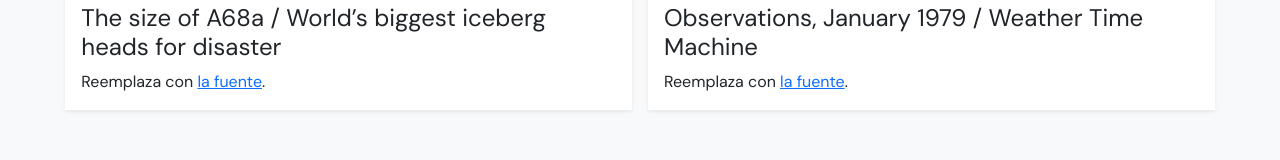
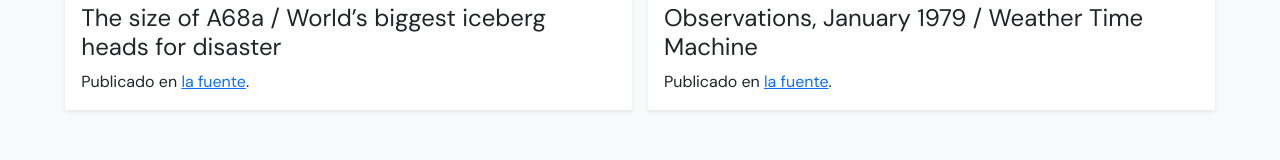
Before and after one commit to constanzavaldovinos/info-digital-03, a plain HTML site: page index.html in a window 1280 px wide. Shown: the part 2341-2501 px from the top of the page. Drawn offline with nearby package versions, Linux system fonts and the light colour scheme.

Commit message:
Update index.html
:)

```diff
--- a/index.html
+++ b/index.html
@@ -110,7 +110,7 @@
                                 <img src="img/the-size-of-A68a.jpg" class="card-img-top" alt="describir la imagen" />
                                 <div class="card-body">
                                     <h4 class="card-title">The size of A68a / World’s biggest iceberg heads for disaster</h4>
-                                    <p class="card-text">Reemplaza con <a href="https://graphics.reuters.com/CLIMATE-CHANGE/ICEBERG/yzdvxjrbzvx/index.html" target="_blank" rel="noopener noreferrer">la fuente</a>.</p>
+                                    <p class="card-text">Publicado en <a href="https://graphics.reuters.com/CLIMATE-CHANGE/ICEBERG/yzdvxjrbzvx/index.html" target="_blank" rel="noopener noreferrer">la fuente</a>.</p>
                                 </div>
                             </div>
                         </div>
@@ -120,7 +120,7 @@
                                 <img src="img/weather-time-machine.jpg" class="card-img-top" alt="describir la imagen" />
                                 <div class="card-body">
                                     <h4 class="card-title">Observations, January 1979 / Weather Time Machine</h4>
-                                    <p class="card-text">Reemplaza con <a href="https://graphics.reuters.com/CLIMATE-CHANGE-ICE-SHIPLOGS/0100B4QE2FC/index.html" target="_blank" rel="noopener noreferrer">la fuente</a>.</p>
+                                    <p class="card-text">Publicado en <a href="https://graphics.reuters.com/CLIMATE-CHANGE-ICE-SHIPLOGS/0100B4QE2FC/index.html" target="_blank" rel="noopener noreferrer">la fuente</a>.</p>
                                 </div>
                             </div>
                         </div>
```
